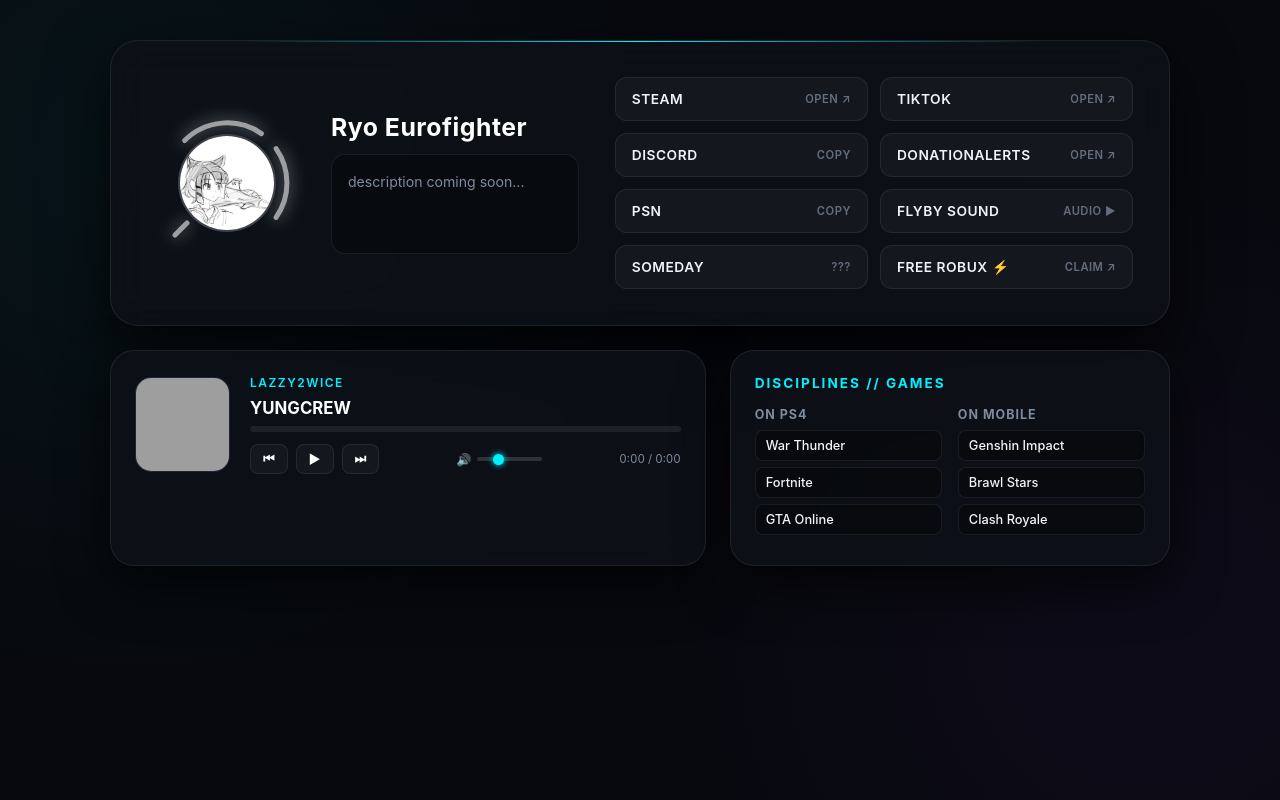
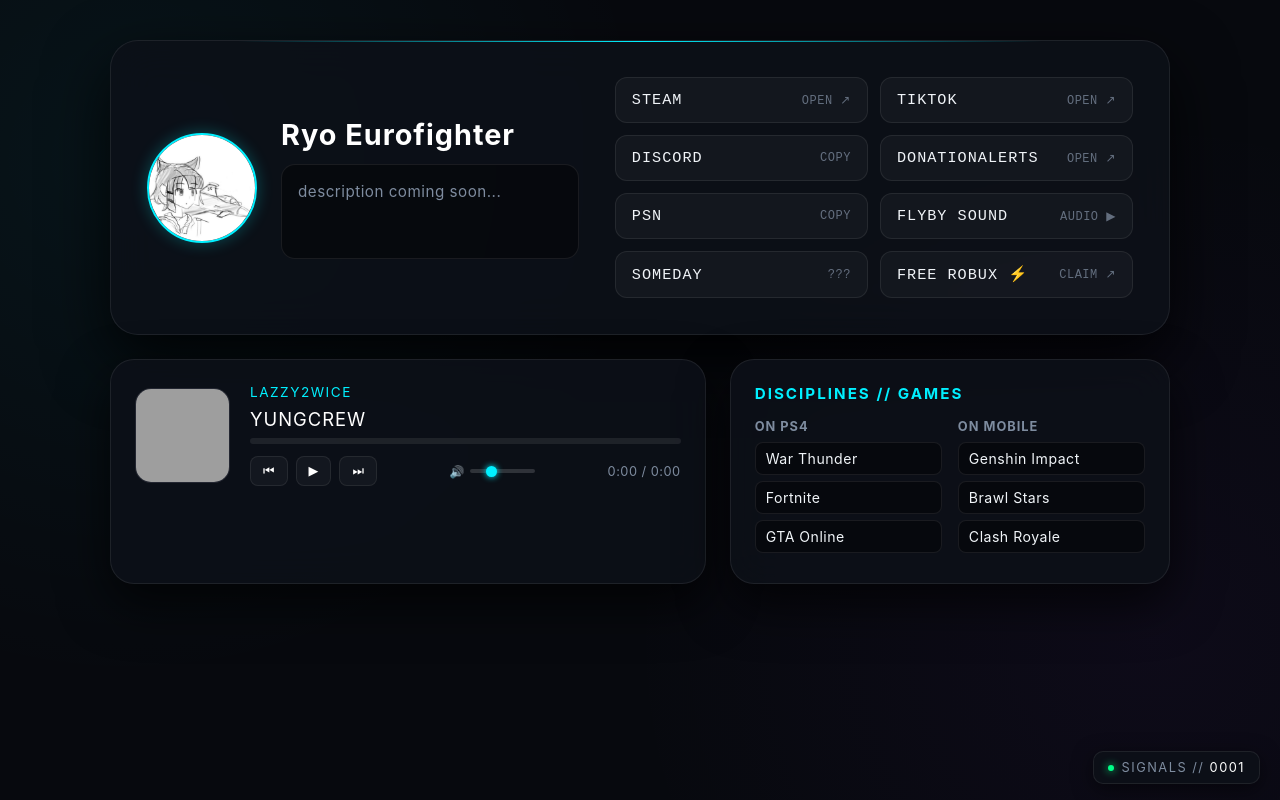
Before and after one commit to Ryo-Eurofighter/hell-zone, a plain HTML site: page index.html in a window 1280 px wide. Drawn offline with Linux system fonts and the light colour scheme; no server answers; grey boxes are pictures that could not be loaded; a web font is replaced by a local one.

Commit message:
Update index.html

```diff
--- a/index.html
+++ b/index.html
@@ -5,13 +5,20 @@
   <meta name="viewport" content="width=device-width, initial-scale=1.0">
   <title>Ryo Eurofighter</title>
   <style>
+    /* ПОДКЛЮЧЕНИЕ ШРИФТА NDOT-57 */
+    @font-face {
+      font-family: 'NDot-57';
+      src: url('https://cdn.shopify.com/s/files/1/0584/0932/0622/t/1/assets/fonts-ndot57.ttf') format('truetype');
+      font-weight: normal;
+      font-style: normal;
+    }
+
     :root {
       --bg: #07090e;
-      --card-bg: rgba(13, 17, 24, 0.85);
-      --card-inner: rgba(0, 0, 0, 0.35);
+      --card-bg: rgba(13, 17, 24, 0.88);
+      --card-inner: rgba(0, 0, 0, 0.4);
       --accent: #00f0ff;
       --accent-glow: rgba(0, 240, 255, 0.28);
-      --glyph-glow: rgba(255, 255, 255, 0.85);
       --border: rgba(255, 255, 255, 0.08);
       --text: #f0f4f8;
       --text-muted: #7e8c9f;
@@ -23,7 +30,6 @@
       box-sizing: border-box;
       margin: 0;
       padding: 0;
-      font-family: -apple-system, BlinkMacSystemFont, "Segoe UI", Roboto, sans-serif;
     }
 
     body {
@@ -39,8 +45,9 @@
       display: flex;
       flex-direction: column;
       align-items: center;
-      padding: 40px 20px;
+      padding: 40px 20px 80px;
       gap: 24px;
+      font-family: 'NDot-57', -apple-system, sans-serif;
     }
 
     .main-container {
@@ -51,7 +58,7 @@
       gap: 24px;
     }
 
-    /* ЭТАЖ 1: ПРОФИЛЬ + СЕТКА 2x4 */
+    /* ВЕРХНИЙ ЭТАЖ */
     .profile-card {
       background: var(--card-bg);
       backdrop-filter: blur(20px);
@@ -82,55 +89,26 @@
       align-items: center;
     }
 
-    /* АВАТАРКА И ГЛИФЫ NOTHING PHONE (3A) */
-    .avatar-container {
+    .avatar-wrapper {
       position: relative;
-      width: 160px;
-      height: 160px;
-      display: flex;
-      justify-content: center;
-      align-items: center;
       flex-shrink: 0;
     }
 
-    .glyph-svg {
-      position: absolute;
-      top: 0;
-      left: 0;
-      width: 160px;
-      height: 160px;
-      pointer-events: none;
-      filter: drop-shadow(0 0 8px var(--glyph-glow));
-      animation: glyphBlink 4s infinite ease-in-out;
-      z-index: 1;
+    .avatar {
+      width: 110px;
+      height: 110px;
+      border-radius: 50%;
+      object-fit: cover;
+      border: 2px solid var(--accent);
+      box-shadow: 0 0 16px var(--accent-glow);
+      display: block;
+      background: #11141e;
+      transition: transform 0.3s ease, box-shadow 0.3s ease;
     }
 
-    .avatar-container:hover .glyph-svg {
-      filter: drop-shadow(0 0 15px #fff);
-      animation: none;
-      opacity: 1;
-    }
-
-    .avatar {
-      width: 98px;
-      height: 98px;
-      border-radius: 50%;
-      object-fit: cover;
-      border: 2px solid rgba(255, 255, 255, 0.2);
-      z-index: 2;
-      transition: transform 0.3s ease;
-      background: #11141e;
-    }
-
-    .avatar-container:hover .avatar {
-      transform: scale(1.02);
-    }
-
-    @keyframes glyphBlink {
-      0%, 100% { opacity: 0.9; }
-      50% { opacity: 0.3; }
-      55% { opacity: 1; }
-      60% { opacity: 0.4; }
+    .avatar:hover {
+      transform: scale(1.03);
+      box-shadow: 0 0 24px var(--accent);
     }
 
     .info-wrapper {
@@ -142,9 +120,8 @@
     }
 
     .title {
-      font-size: 1.55rem;
-      font-weight: 700;
-      letter-spacing: 0.5px;
+      font-size: 1.8rem;
+      letter-spacing: 1px;
       margin-bottom: 12px;
       color: #fff;
     }
@@ -154,13 +131,14 @@
       border: 1px solid var(--border);
       border-radius: 14px;
       padding: 16px;
-      font-size: 0.88rem;
-      line-height: 1.55;
+      font-size: 0.95rem;
+      line-height: 1.5;
       color: var(--text-muted);
-      min-height: 100px;
+      min-height: 95px;
+      letter-spacing: 0.5px;
     }
 
-    /* КНОПКИ СЕТКИ 2x4 */
+    /* КНОПКИ */
     .right-col {
       display: grid;
       grid-template-columns: 1fr 1fr;
@@ -176,13 +154,13 @@
       border: 1px solid var(--border);
       border-radius: 12px;
       color: var(--text);
-      font-size: 0.86rem;
-      font-weight: 600;
-      letter-spacing: 0.5px;
+      font-size: 0.95rem;
+      letter-spacing: 1px;
       text-decoration: none;
       cursor: pointer;
       transition: all 0.2s ease;
       user-select: none;
+      font-family: 'NDot-57', monospace;
     }
 
     .btn:hover {
@@ -198,13 +176,13 @@
     }
 
     .btn-action-hint {
-      font-size: 0.7rem;
+      font-size: 0.75rem;
       color: var(--text-muted);
       letter-spacing: 0.5px;
       opacity: 0.75;
     }
 
-    /* ЭТАЖ 2: ПЛЕЕР + ИГРЫ */
+    /* НИЖНИЙ ЭТАЖ */
     .bottom-row {
       display: grid;
       grid-template-columns: 1.15fr 0.85fr;
@@ -246,21 +224,19 @@
     }
 
     .track-artist {
-      font-size: 0.75rem;
+      font-size: 0.85rem;
       color: var(--accent);
-      text-transform: uppercase;
       letter-spacing: 1.5px;
-      font-weight: 600;
     }
 
     .track-title {
-      font-size: 1.05rem;
-      font-weight: 700;
+      font-size: 1.15rem;
       color: #fff;
       white-space: nowrap;
       overflow: hidden;
       text-overflow: ellipsis;
       max-width: 250px;
+      letter-spacing: 1px;
     }
 
     .progress-container {
@@ -302,8 +278,8 @@
       padding: 6px 12px;
       cursor: pointer;
       font-size: 0.8rem;
-      font-weight: 600;
       transition: all 0.2s ease;
+      font-family: 'NDot-57', monospace;
     }
 
     .ctrl-btn:hover {
@@ -312,7 +288,6 @@
       color: var(--accent);
     }
 
-    /* РЕГУЛЯТОР ГРОМКОСТИ */
     .volume-group {
       display: flex;
       align-items: center;
@@ -347,17 +322,16 @@
     }
 
     .time-stamp {
-      font-size: 0.72rem;
+      font-size: 0.8rem;
       color: var(--text-muted);
-      font-variant-numeric: tabular-nums;
+      letter-spacing: 0.5px;
     }
 
     /* БЛОК ИГР */
     .games-card h3 {
-      font-size: 0.85rem;
+      font-size: 0.95rem;
       color: var(--accent);
       letter-spacing: 2px;
-      text-transform: uppercase;
       margin-bottom: 16px;
     }
 
@@ -368,9 +342,8 @@
     }
 
     .platform-col h4 {
-      font-size: 0.78rem;
+      font-size: 0.8rem;
       color: var(--text-muted);
-      text-transform: uppercase;
       letter-spacing: 1px;
       margin-bottom: 8px;
     }
@@ -381,8 +354,8 @@
       border: 1px solid var(--border);
       border-radius: 8px;
       padding: 7px 10px;
-      font-size: 0.8rem;
-      font-weight: 500;
+      font-size: 0.88rem;
+      letter-spacing: 0.5px;
       margin-bottom: 6px;
       color: var(--text);
       transition: border-color 0.2s;
@@ -390,6 +363,45 @@
 
     .game-badge:hover {
       border-color: var(--accent);
+    }
+
+    /* ФИКСИРОВАННЫЙ СЧЁТЧИК ПОСЕЩЕНИЙ В ПРАВОМ НИЖНЕМ УГЛУ */
+    .visitor-badge {
+      position: fixed;
+      bottom: 16px;
+      right: 20px;
+      background: rgba(13, 17, 24, 0.85);
+      backdrop-filter: blur(10px);
+      -webkit-backdrop-filter: blur(10px);
+      border: 1px solid var(--border);
+      border-radius: 10px;
+      padding: 8px 14px;
+      display: flex;
+      align-items: center;
+      gap: 8px;
+      font-size: 0.8rem;
+      letter-spacing: 1.5px;
+      color: var(--text-muted);
+      box-shadow: 0 5px 20px rgba(0,0,0,0.5);
+      z-index: 90;
+    }
+
+    .live-dot {
+      width: 6px;
+      height: 6px;
+      background: #00ff88;
+      border-radius: 50%;
+      box-shadow: 0 0 8px #00ff88;
+      animation: pulseDot 2s infinite ease-in-out;
+    }
+
+    @keyframes pulseDot {
+      0%, 100% { opacity: 0.4; }
+      50% { opacity: 1; }
+    }
+
+    .visitor-count {
+      color: #fff;
     }
 
     /* ТОСТЕР */
@@ -403,8 +415,8 @@
       color: #fff;
       padding: 12px 26px;
       border-radius: 12px;
-      font-size: 0.92rem;
-      font-weight: 600;
+      font-size: 0.95rem;
+      letter-spacing: 1px;
       box-shadow: 0 12px 30px rgba(0, 0, 0, 0.7), 0 0 15px var(--accent-glow);
       opacity: 0;
       transition: all 0.28s cubic-bezier(0.18, 0.89, 0.32, 1.28);
@@ -417,7 +429,6 @@
       opacity: 1;
     }
 
-    /* АДАПТИВ */
     @media (max-width: 950px) {
       .profile-card, .bottom-row {
         grid-template-columns: 1fr;
@@ -454,18 +465,7 @@
     <!-- Верхний этаж -->
     <div class="profile-card">
       <div class="left-col">
-               <div class="avatar-container">
-          <svg class="glyph-svg" viewBox="0 0 160 160">
-            <!-- 1. Верхняя левая дуга (R=60, от 135° до 235°) -->
-            <path d="M 37.6 37.6 A 60 60 0 0 1 114.4 30.6" fill="none" stroke="#ffffff" stroke-width="5" stroke-linecap="round"/>
-
-            <!-- 2. Нижняя диагональная палочка (отодвинута от круга под 45°) -->
-            <path d="M 28 132 L 40 120" fill="none" stroke="#ffffff" stroke-width="5" stroke-linecap="round"/>
-
-            <!-- 3. Правая вертикальная дуга (R=60, от -35° до 35°) -->
-            <path d="M 129.1 45.6 A 60 60 0 0 1 129.1 114.4" fill="none" stroke="#ffffff" stroke-width="5" stroke-linecap="round"/>
-          </svg>
-
+        <div class="avatar-wrapper">
           <img class="avatar" src="avatar.jpg" onerror="this.onerror=null; this.src='avatar.png';" alt="Avatar">
         </div>
 
@@ -541,7 +541,6 @@
                 <button class="ctrl-btn" onclick="nextTrack()">⏭</button>
               </div>
 
-              <!-- Ползунок громкости -->
               <div class="volume-group">
                 <span class="volume-icon">🔊</span>
                 <input type="range" class="volume-slider" id="volume-slider" min="0" max="1" step="0.01" value="0.3" oninput="setVolume(this.value)">
@@ -573,6 +572,12 @@
       </div>
     </div>
 
+  </div>
+
+  <!-- Виджет счётчика посещений -->
+  <div class="visitor-badge">
+    <div class="live-dot"></div>
+    <span>SIGNALS // <span id="visit-count" class="visitor-count">...</span></span>
   </div>
 
   <audio id="audio"></audio>
@@ -609,7 +614,6 @@
     const progressBar = document.getElementById('progress-bar');
     const timeDisplay = document.getElementById('time-display');
 
-    // Безопасная комфортная громкость 30%
     audio.volume = 0.3;
 
     function setVolume(val) {
@@ -679,6 +683,18 @@
       return m + ':' + (s < 10 ? '0' : '') + s;
     }
 
+    // Счётчик посещений
+    fetch('https://api.counterapi.dev/v1/ryo_eurofighter_page/visits/up')
+      .then(res => res.json())
+      .then(data => {
+        const count = String(data.count).padStart(4, '0');
+        document.getElementById('visit-count').innerText = count;
+      })
+      .catch(() => {
+        document.getElementById('visit-count').innerText = '0001';
+      });
+
+    // Аудиоэффекты
     let audioCtx = null;
     function getAudioCtx() {
       if (!audioCtx) {
@@ -709,7 +725,6 @@
         const ctx = getAudioCtx();
         const dur = 2.4;
         const now = ctx.currentTime;
-
         const bufferSize = ctx.sampleRate * dur;
         const buffer = ctx.createBuffer(1, bufferSize, ctx.sampleRate);
         const data = buffer.getChannelData(0);
```
